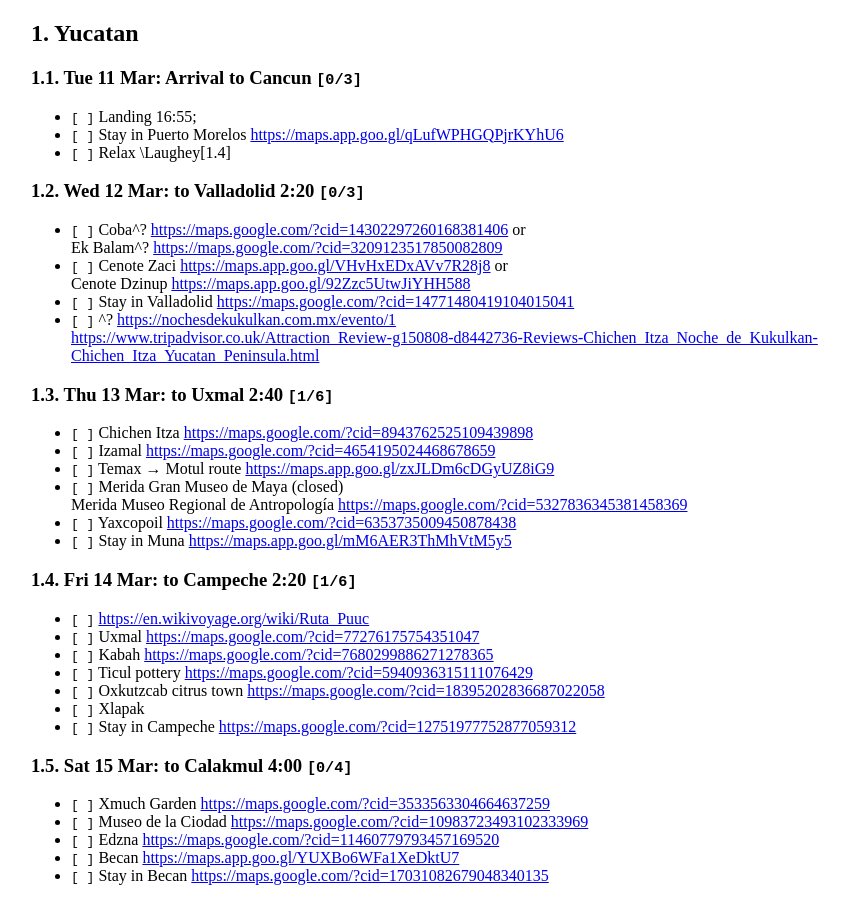
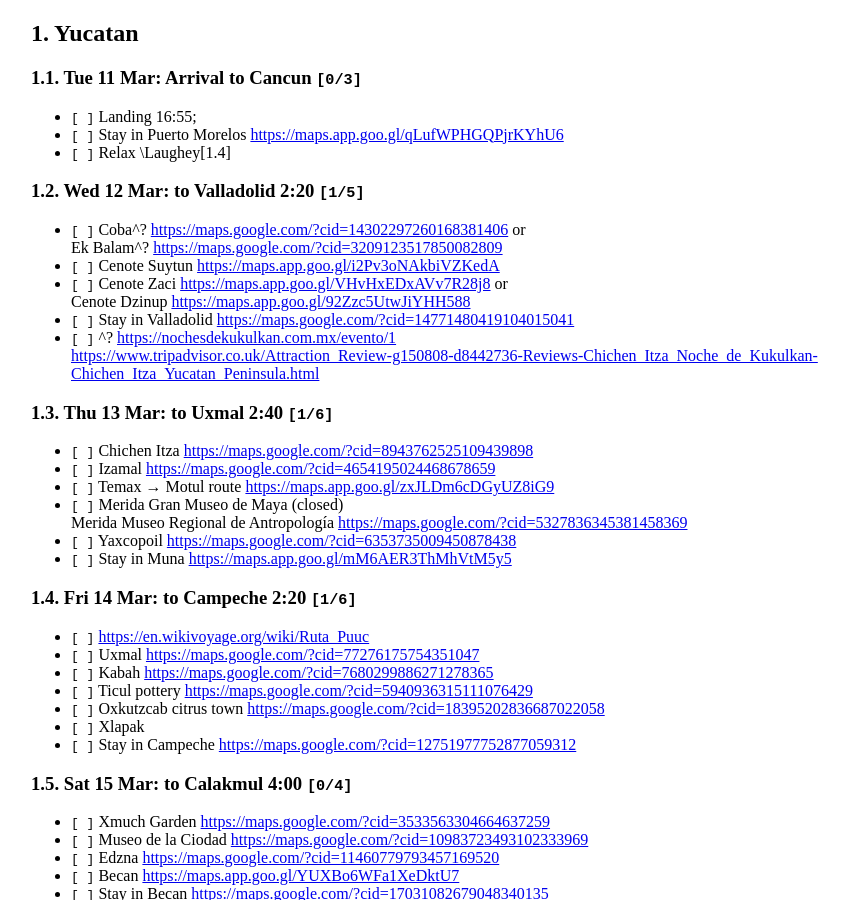
Before and after one commit to ssharoff/ssharoff.github.io, a Jekyll site: the page travel/mexico-plans.html, which Jekyll copies as it is, in a window 1280 px wide and 900 px high. Shown: the whole window, without its empty margins (129-978 px from the left). Built offline with Jekyll 4.4.1, drawn with Linux system fonts in a browser that asks for light colours; some of the changed text lies outside the part shown.

Commit message:
more plans

```diff
--- a/travel/mexico-plans.html
+++ b/travel/mexico-plans.html
@@ -3,7 +3,7 @@
 "http://www.w3.org/TR/xhtml1/DTD/xhtml1-strict.dtd">
 <html xmlns="http://www.w3.org/1999/xhtml" lang="en" xml:lang="en">
 <head>
-<!-- 2025-02-02 Sun 13:52 -->
+<!-- 2025-02-02 Sun 14:43 -->
 <meta http-equiv="Content-Type" content="text/html;charset=utf-8" />
 <meta name="viewport" content="width=device-width, initial-scale=1" />
 <title>&lrm;</title>
@@ -228,12 +228,12 @@
 <body>
 <div id="content" class="content">
 
-<div id="outline-container-org65e3cb9" class="outline-2">
-<h2 id="org65e3cb9"><span class="section-number-2">1.</span> Yucatan</h2>
+<div id="outline-container-orge406466" class="outline-2">
+<h2 id="orge406466"><span class="section-number-2">1.</span> Yucatan</h2>
 <div class="outline-text-2" id="text-1">
 </div>
-<div id="outline-container-org08fcb50" class="outline-3">
-<h3 id="org08fcb50"><span class="section-number-3">1.1.</span> Tue 11 Mar: Arrival to Cancun <code>[0/3]</code></h3>
+<div id="outline-container-orgf84e1a5" class="outline-3">
+<h3 id="orgf84e1a5"><span class="section-number-3">1.1.</span> Tue 11 Mar: Arrival to Cancun <code>[0/3]</code></h3>
 <div class="outline-text-3" id="text-1-1">
 <ul class="org-ul">
 <li class="off"><code>[&#xa0;]</code> Landing 16:55;</li>
@@ -243,12 +243,13 @@
 </div>
 </div>
 
-<div id="outline-container-orgde58810" class="outline-3">
-<h3 id="orgde58810"><span class="section-number-3">1.2.</span> Wed 12 Mar: to Valladolid 2:20 <code>[0/3]</code></h3>
+<div id="outline-container-org6d56cc3" class="outline-3">
+<h3 id="org6d56cc3"><span class="section-number-3">1.2.</span> Wed 12 Mar: to Valladolid 2:20 <code>[1/5]</code></h3>
 <div class="outline-text-3" id="text-1-2">
 <ul class="org-ul">
 <li class="off"><code>[&#xa0;]</code> Coba^? <a href="https://maps.google.com/?cid=14302297260168381406">https://maps.google.com/?cid=14302297260168381406</a> or<br />
 Ek Balam^? <a href="https://maps.google.com/?cid=3209123517850082809">https://maps.google.com/?cid=3209123517850082809</a></li>
+<li class="off"><code>[&#xa0;]</code> Cenote Suytun <a href="https://maps.app.goo.gl/i2Pv3oNAkbiVZKedA">https://maps.app.goo.gl/i2Pv3oNAkbiVZKedA</a></li>
 <li class="off"><code>[&#xa0;]</code> Cenote Zaci <a href="https://maps.app.goo.gl/VHvHxEDxAVv7R28j8">https://maps.app.goo.gl/VHvHxEDxAVv7R28j8</a> or <br />
 Cenote Dzinup <a href="https://maps.app.goo.gl/92Zzc5UtwJiYHH588">https://maps.app.goo.gl/92Zzc5UtwJiYHH588</a></li>
 <li class="off"><code>[&#xa0;]</code> Stay in Valladolid <a href="https://maps.google.com/?cid=14771480419104015041">https://maps.google.com/?cid=14771480419104015041</a></li>
@@ -258,8 +259,8 @@ Cenote Dzinup <a href="https://maps.app.goo.gl/92Zzc5UtwJiYHH588">https://maps.a
 </div>
 </div>
 
-<div id="outline-container-org8311d07" class="outline-3">
-<h3 id="org8311d07"><span class="section-number-3">1.3.</span> Thu 13 Mar: to Uxmal 2:40 <code>[1/6]</code></h3>
+<div id="outline-container-orgb394aac" class="outline-3">
+<h3 id="orgb394aac"><span class="section-number-3">1.3.</span> Thu 13 Mar: to Uxmal 2:40 <code>[1/6]</code></h3>
 <div class="outline-text-3" id="text-1-3">
 <ul class="org-ul">
 <li class="off"><code>[&#xa0;]</code> Chichen Itza <a href="https://maps.google.com/?cid=8943762525109439898">https://maps.google.com/?cid=8943762525109439898</a></li>
@@ -273,8 +274,8 @@ Merida Museo Regional de Antropología <a href="https://maps.google.com/?cid=532
 </div>
 </div>
 
-<div id="outline-container-orgf4cc205" class="outline-3">
-<h3 id="orgf4cc205"><span class="section-number-3">1.4.</span> Fri 14 Mar: to Campeche 2:20  <code>[1/6]</code></h3>
+<div id="outline-container-org8732ab4" class="outline-3">
+<h3 id="org8732ab4"><span class="section-number-3">1.4.</span> Fri 14 Mar: to Campeche 2:20  <code>[1/6]</code></h3>
 <div class="outline-text-3" id="text-1-4">
 <ul class="org-ul">
 <li class="off"><code>[&#xa0;]</code> <a href="https://en.wikivoyage.org/wiki/Ruta_Puuc">https://en.wikivoyage.org/wiki/Ruta_Puuc</a></li>
@@ -288,8 +289,8 @@ Merida Museo Regional de Antropología <a href="https://maps.google.com/?cid=532
 </div>
 </div>
 
-<div id="outline-container-org3e81816" class="outline-3">
-<h3 id="org3e81816"><span class="section-number-3">1.5.</span> Sat 15 Mar: to Calakmul 4:00 <code>[0/4]</code></h3>
+<div id="outline-container-org03265d9" class="outline-3">
+<h3 id="org03265d9"><span class="section-number-3">1.5.</span> Sat 15 Mar: to Calakmul 4:00 <code>[0/4]</code></h3>
 <div class="outline-text-3" id="text-1-5">
 <ul class="org-ul">
 <li class="off"><code>[&#xa0;]</code> Xmuch Garden <a href="https://maps.google.com/?cid=3533563304664637259">https://maps.google.com/?cid=3533563304664637259</a></li>
@@ -301,8 +302,8 @@ Merida Museo Regional de Antropología <a href="https://maps.google.com/?cid=532
 </div>
 </div>
 
-<div id="outline-container-org697eb40" class="outline-3">
-<h3 id="org697eb40"><span class="section-number-3">1.6.</span> Sun 16 Mar:  Calakmul <code>[0/3]</code></h3>
+<div id="outline-container-org0227f8e" class="outline-3">
+<h3 id="org0227f8e"><span class="section-number-3">1.6.</span> Sun 16 Mar:  Calakmul <code>[0/3]</code></h3>
 <div class="outline-text-3" id="text-1-6">
 <ul class="org-ul">
 <li class="off"><code>[&#xa0;]</code> Calakmul (6:30 to 11:30) at Colhuas exit take the turn off to the site</li>
@@ -312,8 +313,8 @@ Merida Museo Regional de Antropología <a href="https://maps.google.com/?cid=532
 </div>
 </div>
 
-<div id="outline-container-org2409c00" class="outline-3">
-<h3 id="org2409c00"><span class="section-number-3">1.7.</span> Mon 17 Mar: to Mahahual 3:50 <code>[0/2]</code></h3>
+<div id="outline-container-org092c2ed" class="outline-3">
+<h3 id="org092c2ed"><span class="section-number-3">1.7.</span> Mon 17 Mar: to Mahahual 3:50 <code>[0/2]</code></h3>
 <div class="outline-text-3" id="text-1-7">
 <ul class="org-ul">
 <li class="off"><code>[&#xa0;]</code> Kohunlich <a href="https://maps.google.com/?cid=8572165254962446644">https://maps.google.com/?cid=8572165254962446644</a> or <br />
@@ -325,8 +326,8 @@ Dzibanché <a href="https://maps.google.com/?cid=576071547476253571">https://map
 </div>
 </div>
 
-<div id="outline-container-orgb8914c6" class="outline-3">
-<h3 id="orgb8914c6"><span class="section-number-3">1.8.</span> Tue 18 Mar: Mahahual <code>[0/2]</code></h3>
+<div id="outline-container-orgfe71ad1" class="outline-3">
+<h3 id="orgfe71ad1"><span class="section-number-3">1.8.</span> Tue 18 Mar: Mahahual <code>[0/2]</code></h3>
 <div class="outline-text-3" id="text-1-8">
 <ul class="org-ul">
 <li class="off"><code>[&#xa0;]</code> Snorkelling</li>
@@ -335,8 +336,8 @@ Dzibanché <a href="https://maps.google.com/?cid=576071547476253571">https://map
 </div>
 </div>
 
-<div id="outline-container-org1d89bf0" class="outline-3">
-<h3 id="org1d89bf0"><span class="section-number-3">1.9.</span> Wed 19 Mar: Mahahual <code>[0/2]</code></h3>
+<div id="outline-container-org950041c" class="outline-3">
+<h3 id="org950041c"><span class="section-number-3">1.9.</span> Wed 19 Mar: Mahahual <code>[0/2]</code></h3>
 <div class="outline-text-3" id="text-1-9">
 <ul class="org-ul">
 <li class="off"><code>[&#xa0;]</code> Sian Ka'an Biosphere Reserve</li>
@@ -345,8 +346,8 @@ Dzibanché <a href="https://maps.google.com/?cid=576071547476253571">https://map
 </div>
 </div>
 
-<div id="outline-container-org6351281" class="outline-3">
-<h3 id="org6351281"><span class="section-number-3">1.10.</span> Thu 20 Mar: Mahahual <code>[0/0]</code></h3>
+<div id="outline-container-orgd00835a" class="outline-3">
+<h3 id="orgd00835a"><span class="section-number-3">1.10.</span> Thu 20 Mar: Mahahual <code>[0/0]</code></h3>
 <div class="outline-text-3" id="text-1-10">
 <ul class="org-ul">
 <li class="off"><code>[&#xa0;]</code> Swimming with turtles</li>
@@ -355,12 +356,12 @@ Dzibanché <a href="https://maps.google.com/?cid=576071547476253571">https://map
 </div>
 </div>
 
-<div id="outline-container-orgb4da3c0" class="outline-2">
-<h2 id="orgb4da3c0"><span class="section-number-2">2.</span> Mexico city</h2>
+<div id="outline-container-orgcd0eb5f" class="outline-2">
+<h2 id="orgcd0eb5f"><span class="section-number-2">2.</span> Mexico city</h2>
 <div class="outline-text-2" id="text-2">
 </div>
-<div id="outline-container-orgc769e5d" class="outline-3">
-<h3 id="orgc769e5d"><span class="section-number-3">2.1.</span> Fri 21 Mar: To Cancun airport 4:50 <code>[0/4]</code></h3>
+<div id="outline-container-org0ba9413" class="outline-3">
+<h3 id="org0ba9413"><span class="section-number-3">2.1.</span> Fri 21 Mar: To Cancun airport 4:50 <code>[0/4]</code></h3>
 <div class="outline-text-3" id="text-2-1">
 <ul class="org-ul">
 <li class="off"><code>[&#xa0;]</code> CUN-NLU, 13:50-15:20</li>
@@ -372,8 +373,8 @@ Dzibanché <a href="https://maps.google.com/?cid=576071547476253571">https://map
 </div>
 </div>
 
-<div id="outline-container-orgd8f5f0e" class="outline-3">
-<h3 id="orgd8f5f0e"><span class="section-number-3">2.2.</span> Sat 22 Mar: Chapultepec, Roma <code>[0/3]</code></h3>
+<div id="outline-container-org549756e" class="outline-3">
+<h3 id="org549756e"><span class="section-number-3">2.2.</span> Sat 22 Mar: Chapultepec, Roma <code>[0/3]</code></h3>
 <div class="outline-text-3" id="text-2-2">
 <ul class="org-ul">
 <li class="off"><code>[&#xa0;]</code> Museo de Anthropologia <a href="https://maps.google.com/?cid=9521483601320789284">https://maps.google.com/?cid=9521483601320789284</a></li>
@@ -383,8 +384,8 @@ Dzibanché <a href="https://maps.google.com/?cid=576071547476253571">https://map
 </div>
 </div>
 
-<div id="outline-container-org8e4337d" class="outline-3">
-<h3 id="org8e4337d"><span class="section-number-3">2.3.</span> Sun 23 Mar: Del Carmen <code>[0/3]</code></h3>
+<div id="outline-container-org0e1e5bd" class="outline-3">
+<h3 id="org0e1e5bd"><span class="section-number-3">2.3.</span> Sun 23 Mar: Del Carmen <code>[0/3]</code></h3>
 <div class="outline-text-3" id="text-2-3">
 <ul class="org-ul">
 <li class="off"><code>[&#xa0;]</code> Frida Kahlo <a href="https://maps.google.com/?cid=7062107075614930081">https://maps.google.com/?cid=7062107075614930081</a></li>
@@ -394,8 +395,8 @@ Dzibanché <a href="https://maps.google.com/?cid=576071547476253571">https://map
 </div>
 </div>
 
-<div id="outline-container-orga999e16" class="outline-3">
-<h3 id="orga999e16"><span class="section-number-3">2.4.</span> Mon 24 Mar:  <code>[0/4]</code></h3>
+<div id="outline-container-org6e3ec2e" class="outline-3">
+<h3 id="org6e3ec2e"><span class="section-number-3">2.4.</span> Mon 24 Mar:  <code>[0/4]</code></h3>
 <div class="outline-text-3" id="text-2-4">
 <ul class="org-ul">
 <li class="off"><code>[&#xa0;]</code> Zona Arquelógica Tlatelolco (Tlatelolco Archaeological Site) (entrance is on Lázaro Cárdenas) <a href="https://maps.google.com/?cid=1701952053221864427">https://maps.google.com/?cid=1701952053221864427</a></li>
@@ -407,8 +408,8 @@ Dzibanché <a href="https://maps.google.com/?cid=576071547476253571">https://map
 </div>
 </div>
 
-<div id="outline-container-org07cb76b" class="outline-3">
-<h3 id="org07cb76b"><span class="section-number-3">2.5.</span> Tue 25 Mar: <code>[0/3]</code></h3>
+<div id="outline-container-org07e00e8" class="outline-3">
+<h3 id="org07e00e8"><span class="section-number-3">2.5.</span> Tue 25 Mar: <code>[0/3]</code></h3>
 <div class="outline-text-3" id="text-2-5">
 <ul class="org-ul">
 <li class="off"><code>[&#xa0;]</code> ^? Museo Soumaya <a href="https://maps.google.com/?cid=10624803107852467379">https://maps.google.com/?cid=10624803107852467379</a></li>
@@ -418,7 +419,7 @@ Dzibanché <a href="https://maps.google.com/?cid=576071547476253571">https://map
 </div>
 
 <ol class="org-ol">
-<li><a id="org1690a78"></a>Possible day away<br />
+<li><a id="org7e87be0"></a>Possible day away<br />
 <div class="outline-text-4" id="text-2-5-1">
 <ul class="org-ul">
 <li class="off"><code>[&#xa0;]</code> Puebla: Cacaxtla or Cholula</li>
@@ -430,8 +431,8 @@ Dzibanché <a href="https://maps.google.com/?cid=576071547476253571">https://map
 </ol>
 </div>
 
-<div id="outline-container-org741cb2f" class="outline-3">
-<h3 id="org741cb2f"><span class="section-number-3">2.6.</span> Wed 26 Mar: Flight to Cancun <code>[0/3]</code></h3>
+<div id="outline-container-org3e3abfd" class="outline-3">
+<h3 id="org3e3abfd"><span class="section-number-3">2.6.</span> Wed 26 Mar: Flight to Cancun <code>[0/3]</code></h3>
 <div class="outline-text-3" id="text-2-6">
 <ul class="org-ul">
 <li class="off"><code>[&#xa0;]</code> MEX-CUN, 09:55-13:30</li>
@@ -442,12 +443,12 @@ Dzibanché <a href="https://maps.google.com/?cid=576071547476253571">https://map
 </div>
 </div>
 
-<div id="outline-container-org252f686" class="outline-2">
-<h2 id="org252f686"><span class="section-number-2">3.</span> Food</h2>
+<div id="outline-container-org65e2900" class="outline-2">
+<h2 id="org65e2900"><span class="section-number-2">3.</span> Food</h2>
 <div class="outline-text-2" id="text-3">
 </div>
-<div id="outline-container-orgc49b76b" class="outline-3">
-<h3 id="orgc49b76b"><span class="section-number-3">3.1.</span> Mexican food <code>[0/9]</code></h3>
+<div id="outline-container-orgd3481e0" class="outline-3">
+<h3 id="orgd3481e0"><span class="section-number-3">3.1.</span> Mexican food <code>[0/9]</code></h3>
 <div class="outline-text-3" id="text-3-1">
 <ul class="org-ul">
 <li class="off"><code>[&#xa0;]</code> Carne asada &#x2013; thin-cut marinated beef steak</li>
@@ -466,7 +467,7 @@ Dzibanché <a href="https://maps.google.com/?cid=576071547476253571">https://map
 </div>
 </div>
 <div id="postamble" class="status">
-<p class="date">Created: 2025-02-02 Sun 13:52</p>
+<p class="date">Created: 2025-02-02 Sun 14:43</p>
 <p class="validation"><a href="https://validator.w3.org/check?uri=referer">Validate</a></p>
 </div>
 </body>
--- a/travel/mexico-plans.org
+++ b/travel/mexico-plans.org
@@ -14,9 +14,10 @@
  + [ ] Stay in Puerto Morelos https://maps.app.goo.gl/qLufWPHGQPjrKYhU6
  + [ ] Relax \Laughey[1.4]
 
-** Wed 12 Mar: to Valladolid 2:20 [0/3]
+** Wed 12 Mar: to Valladolid 2:20 [1/5]
  + [ ] Coba^? https://maps.google.com/?cid=14302297260168381406 or\\
        Ek Balam^? https://maps.google.com/?cid=3209123517850082809
+ + [ ] Cenote Suytun https://maps.app.goo.gl/i2Pv3oNAkbiVZKedA
  + [ ] Cenote Zaci https://maps.app.goo.gl/VHvHxEDxAVv7R28j8 or \\
        Cenote Dzinup https://maps.app.goo.gl/92Zzc5UtwJiYHH588
  + [ ] Stay in Valladolid https://maps.google.com/?cid=14771480419104015041
```
Also changed, not shown: 1 other file.
